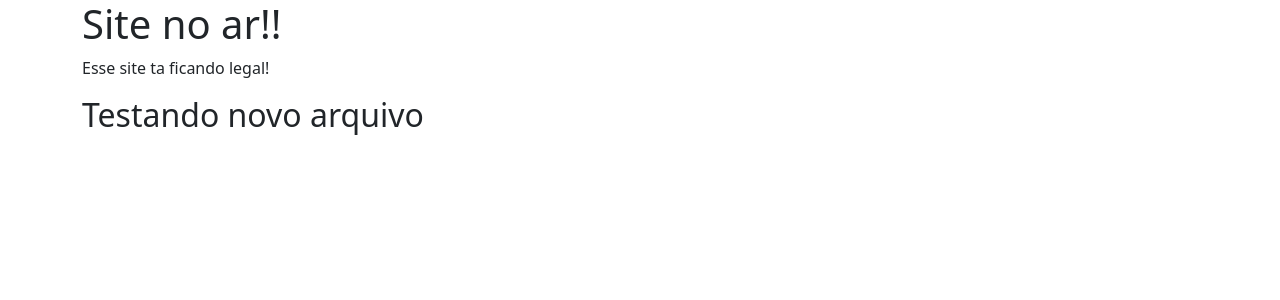
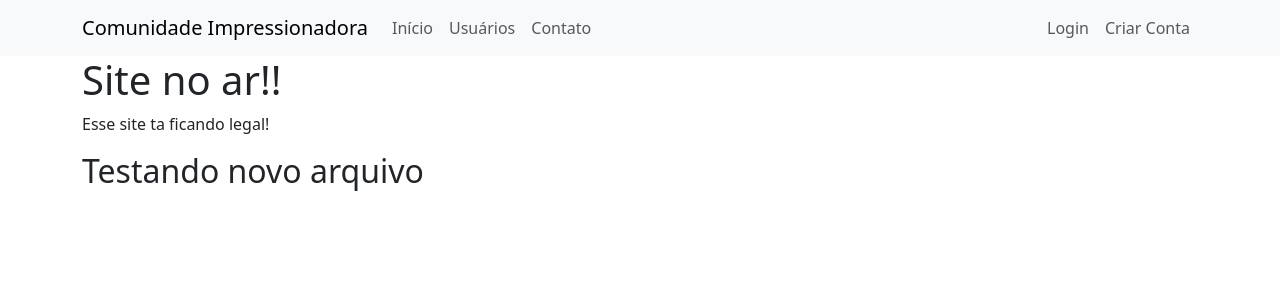
Before and after one commit to Hugo-Hattori/Community_Website, a Flask app: page / in a window 1280 px wide. Shown: the top 300 px of the page. Run offline with Flask 3, Linux system fonts and the light colour scheme.

Commit message:
implementing navbar

```diff
--- a/templates/base.html
+++ b/templates/base.html
@@ -13,6 +13,8 @@
 </head>
 <body>
 
+    {% include 'navbar.html' %}
+
     {% block body %}
     {% endblock %}
 
--- /dev/null
+++ b/templates/navbar.html
@@ -0,0 +1,26 @@
+<nav class="navbar navbar-expand-lg bg-body-tertiary">
+  <div class="container-fluid container">
+    <a class="navbar-brand" href="/">Comunidade Impressionadora</a>
+    <div class="collapse navbar-collapse" id="navbarSupportedContent">
+      <ul class="navbar-nav me-auto mb-2 mb-lg-0">
+        <li class="nav-item">
+          <a class="nav-link" aria-current="page" href="/">Início</a>
+        </li>
+        <li class="nav-item">
+          <a class="nav-link" href="/usuarios">Usuários</a>
+        </li>
+        <li class="nav-item">
+          <a class="nav-link" href="/contato">Contato</a>
+        </li>
+      </ul>
+      <ul class="d-flex navbar-nav">
+        <li class="nav-item">
+          <a class="nav-link" href="#">Login</a>
+        </li>
+        <li class="nav-item">
+          <a class="nav-link" href="#">Criar Conta</a>
+        </li>
+      </ul>
+    </div>
+  </div>
+</nav>
```
